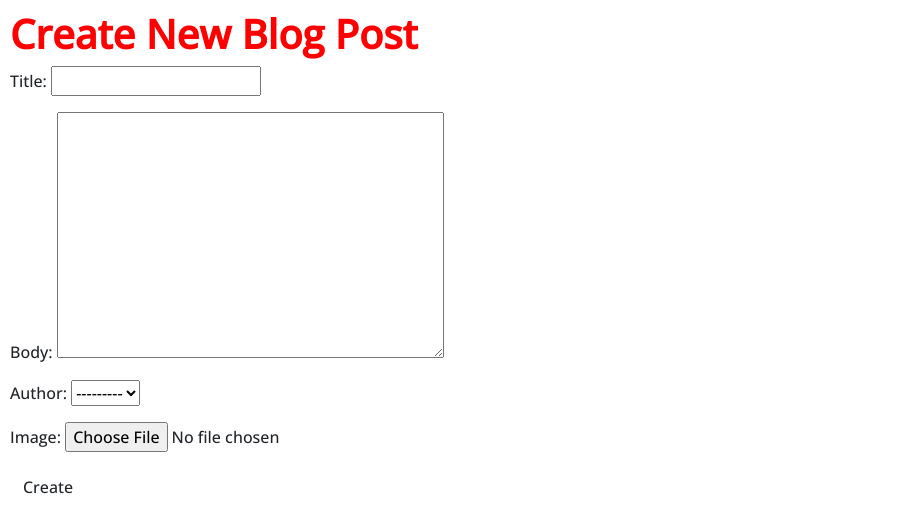
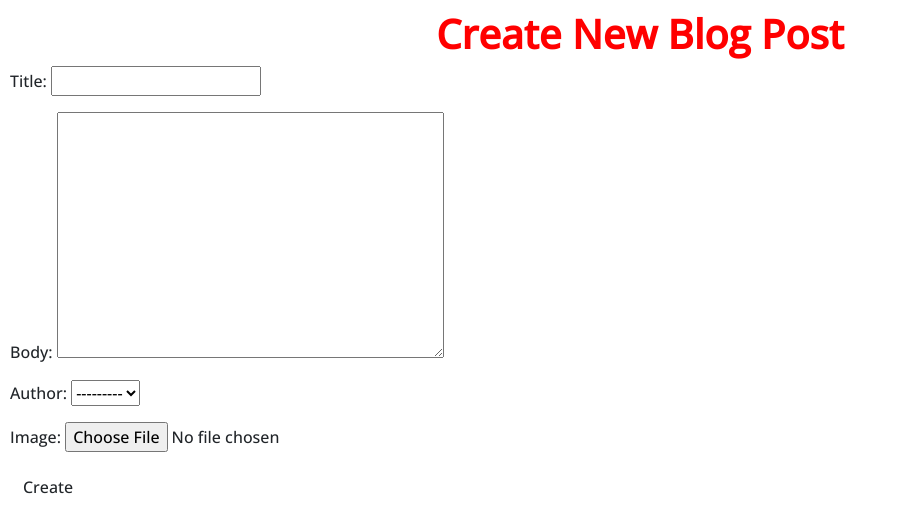
Before and after one commit to DaveyCrockett/MY_BLOG, a Django app: page /new_blog_post/ in a window 1280 px wide. Shown: the part 56-561 px from the top of the page, without its empty margins (0-898 px from the left). Run offline with Django 4.2, Linux system fonts and the light colour scheme; a user stored in the database is signed in; data comes from the database, SQL or seed files in the repository.

Commit message:
change to new and deleted PIL

```diff
--- /dev/null
+++ b/static/CSS/new_blog_post.css
@@ -0,0 +1,3 @@
+.new-blog-heading {
+    text-align: center;
+}
--- a/templates/base.html
+++ b/templates/base.html
@@ -9,6 +9,7 @@
     <link rel="stylesheet" href="{% static 'CSS/base.css' %}">
     <link rel="stylesheet" href="{% static 'CSS/blog_post_list.css' %}">
     <link rel="stylesheet" href="{% static 'CSS/blog_post_detail.css' %}">
+    <link rel="stylesheet" href="{% static 'CSS/new_blog_post.css' %}">
     <link rel="preconnect" href="https://fonts.googleapis.com">
     <link rel="preconnect" href="https://fonts.gstatic.com" crossorigin>
     <link href="https://fonts.googleapis.com/css2?family=Open+Sans:wght@500&display=swap" rel="stylesheet">
--- a/templates/new_blog_post.html
+++ b/templates/new_blog_post.html
@@ -3,7 +3,7 @@
 {% block title %}New Blog Post{% endblock title %}
 
 {% block content %}
-    <h1>Create New Blog Post</h1>
+    <h1 class="new-blog-heading">Create New Blog Post</h1>
     <form action="" enctype="multipart/form-data" method="post">
         {% csrf_token %}
 
```
